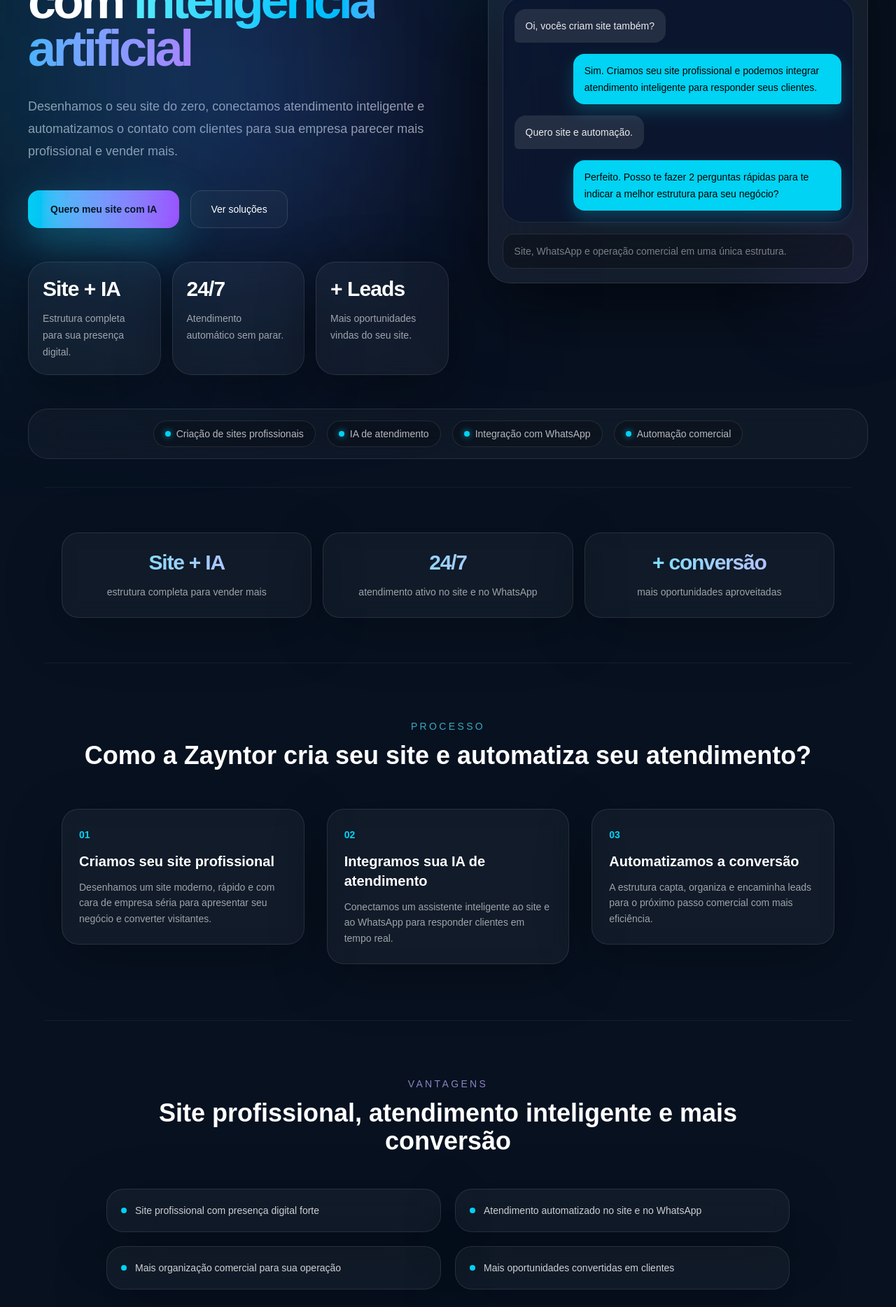
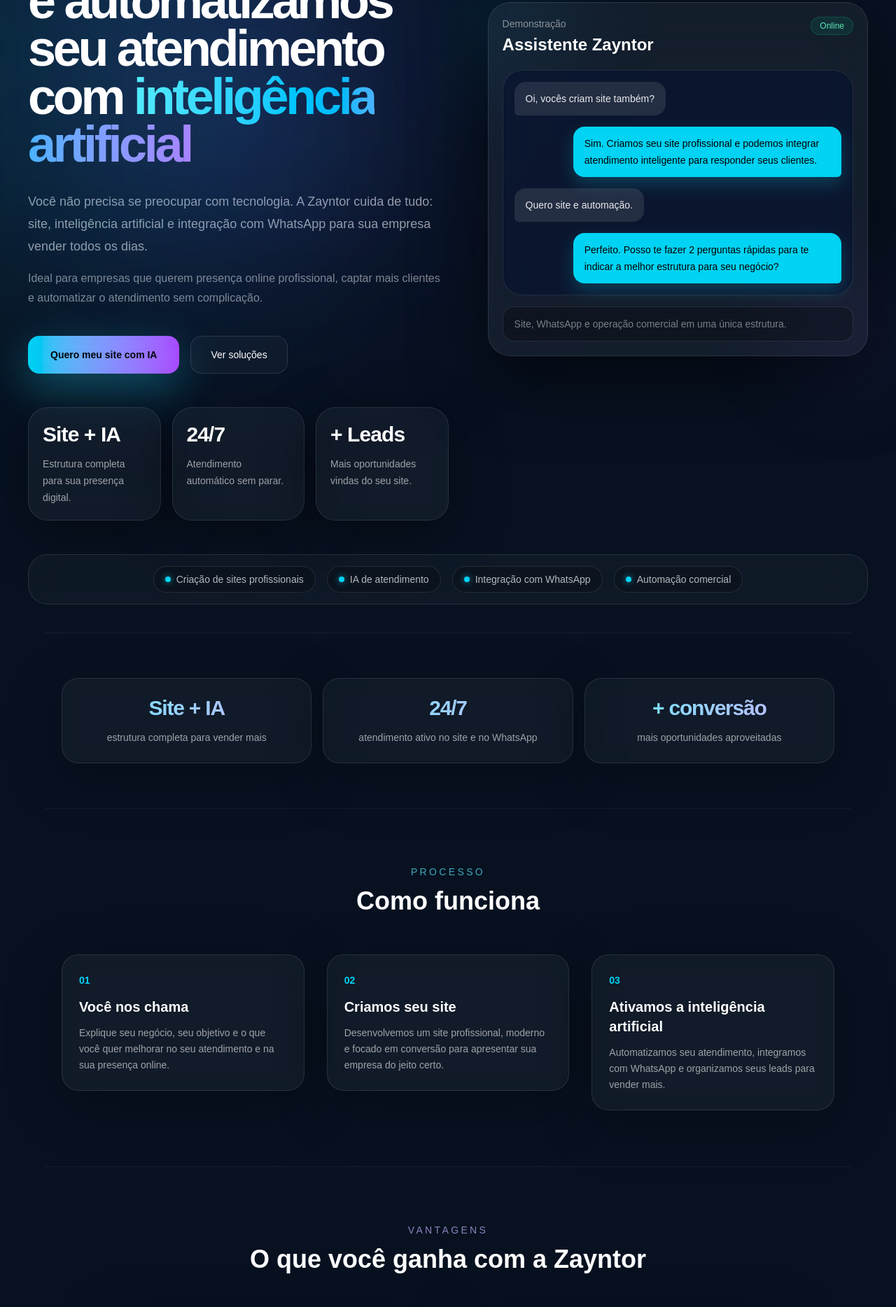
Before and after one commit to zayntor-ai/zayntor-platform, a Next.js app in the folder apps/web/: page / in a window 1280 px wide. Shown: the part 360-2228 px from the top of the page at 70% size. Built offline with nearby package versions, Linux system fonts and the light colour scheme.

Commit message:
melhora copy do site

```diff
--- a/apps/web/src/app/page.tsx
+++ b/apps/web/src/app/page.tsx
@@ -153,57 +153,57 @@
       name: "Starter",
       price: "R$ 97,00",
       description:
-        "Ideal para começar com site profissional e automação básica de atendimento.",
+        "✔ Site profissional completo ✔ Design moderno ✔ Integração com WhatsApp ✔ Estrutura pronta para conversão",
       featured: false,
       whatsappMessage:
-        "Olá! Tenho interesse no plano Starter da Zayntor. Quero entender como ele pode me ajudar a criar meu site e automatizar meu atendimento.",
+        "Olá! Quero começar com o plano Starter e ter meu site profissional.",
     },
     {
       name: "Pro",
       price: "R$ 197,00",
       description:
-        "Mais automação, mais controle e uma estrutura mais forte para site, atendimento e vendas.",
+        "✔ Tudo do Starter ✔ IA de atendimento ✔ Automação no WhatsApp ✔ Captação de leads ✔ Estrutura para vendas",
       featured: true,
       whatsappMessage:
-        "Olá! Tenho interesse no plano Pro da Zayntor. Quero entender como ele pode unir site profissional e automação para vender mais.",
+        "Olá! Quero o plano Pro com site + IA + automação.",
     },
     {
       name: "Business",
       price: "R$ 397,00",
       description:
-        "Estrutura completa para empresas que querem site profissional, atendimento inteligente e escala.",
+        "✔ Tudo do Pro ✔ IA avançada ✔ Automações completas ✔ Estratégia de conversão ✔ Suporte prioritário",
       featured: false,
       whatsappMessage:
-        "Olá! Tenho interesse no plano Business da Zayntor. Quero entender a melhor estrutura para site, atendimento e crescimento do meu negócio.",
+        "Olá! Quero o plano Business completo.",
     },
   ];
 
   const steps = [
     {
       number: "01",
-      title: "Criamos seu site profissional",
+      title: "Você nos chama",
       description:
-        "Desenhamos um site moderno, rápido e com cara de empresa séria para apresentar seu negócio e converter visitantes.",
+        "Explique seu negócio, seu objetivo e o que você quer melhorar no seu atendimento e na sua presença online.",
     },
     {
       number: "02",
-      title: "Integramos sua IA de atendimento",
+      title: "Criamos seu site",
       description:
-        "Conectamos um assistente inteligente ao site e ao WhatsApp para responder clientes em tempo real.",
+        "Desenvolvemos um site profissional, moderno e focado em conversão para apresentar sua empresa do jeito certo.",
     },
     {
       number: "03",
-      title: "Automatizamos a conversão",
+      title: "Ativamos a inteligência artificial",
       description:
-        "A estrutura capta, organiza e encaminha leads para o próximo passo comercial com mais eficiência.",
+        "Automatizamos seu atendimento, integramos com WhatsApp e organizamos seus leads para vender mais.",
     },
   ];
 
   const benefits = [
-    "Site profissional com presença digital forte",
-    "Atendimento automatizado no site e no WhatsApp",
-    "Mais organização comercial para sua operação",
-    "Mais oportunidades convertidas em clientes",
+    "Mais clientes entrando todos os dias",
+    "Atendimento automático 24h",
+    "Mais profissionalismo na sua marca",
+    "Mais vendas sem depender só de você",
   ];
 
   const faqs = [
@@ -215,7 +215,7 @@
     {
       question: "Vocês criam o site também?",
       answer:
-        "Sim. A Zayntor cria seu site profissional do zero e integra atendimento inteligente para sua empresa operar melhor.",
+        "Sim. Criamos seu site profissional completo e integramos inteligência artificial para automatizar seu atendimento e gerar mais clientes.",
     },
     {
       question: "Preciso já ter um site pronto?",
@@ -341,23 +341,27 @@
                 <div className="absolute left-40 top-40 h-[300px] w-[300px] bg-blue-500/10 blur-[120px]" />
 
                 <h1 className="relative max-w-5xl text-5xl font-semibold leading-[0.95] tracking-[-0.06em] md:text-7xl">
-                  Criamos seu
+                  Criamos seu site profissional
                   <br />
-                  site profissional
+                  e automatizamos seu atendimento
                   <br />
                   com{" "}
                   <span className="bg-gradient-to-r from-cyan-300 via-sky-400 to-violet-400 bg-clip-text text-transparent">
-                    inteligência
-                    <br />
-                    artificial
+                    inteligência artificial
                   </span>
                 </h1>
               </div>
 
               <p className="mt-8 max-w-2xl text-base leading-8 text-white/60 md:text-lg">
-                Desenhamos o seu site do zero, conectamos atendimento
-                inteligente e automatizamos o contato com clientes para sua
-                empresa parecer mais profissional e vender mais.
+                Você não precisa se preocupar com tecnologia. A Zayntor cuida
+                de tudo: site, inteligência artificial e integração com
+                WhatsApp para sua empresa vender todos os dias.
+              </p>
+
+              <p className="mt-4 max-w-2xl text-sm leading-7 text-white/50 md:text-base">
+                Ideal para empresas que querem presença online profissional,
+                captar mais clientes e automatizar o atendimento sem
+                complicação.
               </p>
 
               <div className="mt-10 flex flex-col gap-4 sm:flex-row">
@@ -517,7 +521,7 @@
 
         <Reveal>
           <h2 className="mb-14 text-center text-3xl font-bold md:text-4xl">
-            Como a Zayntor cria seu site e automatiza seu atendimento?
+            Como funciona
           </h2>
         </Reveal>
 
@@ -549,7 +553,7 @@
 
         <Reveal>
           <h2 className="mb-12 text-3xl font-bold md:text-4xl">
-            Site profissional, atendimento inteligente e mais conversão
+            O que você ganha com a Zayntor
           </h2>
         </Reveal>
 
@@ -611,14 +615,14 @@
       <section id="planos" className="mx-auto max-w-7xl px-6 py-24 md:px-10">
         <Reveal>
           <h2 className="mb-3 text-4xl font-semibold tracking-[-0.04em]">
-            Planos para empresas que querem site profissional + IA
+            Planos para empresas que querem vender mais
           </h2>
         </Reveal>
 
         <Reveal delay={0.05}>
           <p className="mb-10 max-w-2xl text-white/60">
             Escolha a estrutura ideal para criar seu site, automatizar
-            atendimento, qualificar leads e escalar sua operação.
+            atendimento e transformar visitantes em clientes.
           </p>
         </Reveal>
 
@@ -671,12 +675,12 @@
                 </p>
 
                 <h2 className="text-3xl font-semibold tracking-[-0.04em] text-white md:text-4xl">
-                  Solicite seu site com IA
+                  Quero meu site com inteligência artificial
                 </h2>
 
                 <p className="mt-5 max-w-md leading-8 text-white/60">
-                  Preencha suas informações e descubra como a Zayntor pode criar
-                  seu site profissional e automatizar seu atendimento.
+                  Preencha abaixo e nossa equipe entra em contato para iniciar
+                  seu projeto.
                 </p>
 
                 <div className="mt-8 space-y-4">
@@ -781,7 +785,7 @@
                   disabled={isSubmitting}
                   className="w-full rounded-2xl bg-gradient-to-r from-cyan-400 to-purple-500 px-6 py-4 font-medium text-black shadow-[0_12px_30px_rgba(34,211,238,0.22)] transition duration-300 hover:scale-[1.02] hover:opacity-95 disabled:cursor-not-allowed disabled:opacity-60"
                 >
-                  {isSubmitting ? "Enviando..." : "Solicitar demonstração"}
+                  {isSubmitting ? "Enviando..." : "Quero começar agora"}
                 </button>
 
                 {formMessage && (
@@ -903,13 +907,12 @@
 
             <div className="relative z-10">
               <h2 className="mx-auto mb-4 max-w-3xl text-4xl font-semibold tracking-[-0.04em] text-white">
-                Pronto para ter um site profissional com IA?
+                Criamos seu site e automatizamos seu atendimento com IA
               </h2>
 
               <p className="mx-auto mb-8 max-w-2xl leading-8 text-white/60">
-                Fale com a Zayntor e descubra a melhor estrutura para criar seu
-                site, automatizar seu atendimento e acelerar o crescimento do
-                seu negócio.
+                Tenha presença profissional, mais clientes entrando e
+                atendimento funcionando todos os dias.
               </p>
 
               <button
```
